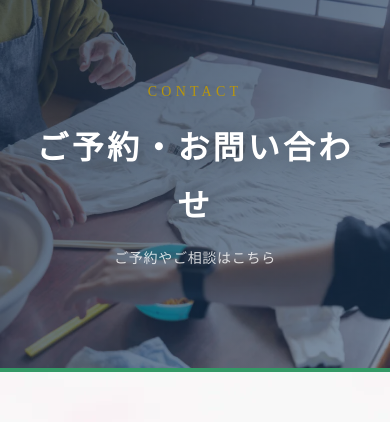
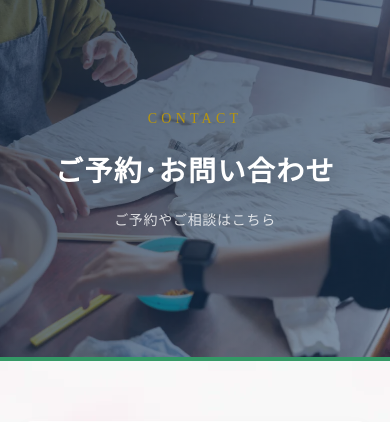
Before and after one commit to gennarikun/indigoart.lp-web.net, a PHP site: page /contact in a window 390 px wide. Shown: the part 61-483 px from the top of the page. Run offline with PHP 8.4, Linux system fonts and the light colour scheme; some libraries are stand-ins or nearby versions.

Commit message:
UI: Update reservation text and fix mobile line wrap on item/contact pages

```diff
--- a/contact/index.php
+++ b/contact/index.php
@@ -16,7 +16,7 @@ include $basePath . 'head-common.php';
   <section class="global-sub-hero" style="background-image: url('../assets/DSC01315-1024x683.webp'); border-bottom: 4px solid #339966;">
     <div class="global-sub-hero-inner">
       <span class="global-sub-hero-en-accent">CONTACT</span>
-      <h1 class="global-sub-hero-ja-main" style="letter-spacing: 0.1em;">ご予約・お問い合わせ</h1>
+      <h1 class="global-sub-hero-ja-main" style="letter-spacing: 0.05em; font-size: clamp(28px, 5vw, 48px);">ご予約･お問い合わせ</h1>
       <p style="color:rgba(255,255,255,0.8); letter-spacing:0.05em; font-size:clamp(14px,1.8vw,18px); margin-top:12px;">ご予約やご相談はこちら</p>
     </div>
   </section>
--- a/footer.php
+++ b/footer.php
@@ -51,10 +51,10 @@
 <section class="cta-section">
   <div class="container fade-in">
     <div class="cta-text">
-      <span style="display:inline-block;">お申込み</span> <span style="display:inline-block;">24時間受け付けております</span>
+      <span style="display:inline-block;">ご予約・お問い合わせ</span> <span style="display:inline-block;">24時間受け付けております</span>
     </div>
     <div class="cta-sub">
-      <span style="display:inline-block;">WEB予約・LINE・</span><span style="display:inline-block;">お電話にてご予約を承ります</span>
+      <span style="display:inline-block;">LINE・メール・</span><span style="display:inline-block;">お電話等にてご予約を承ります</span>
     </div>
     <a href="<?= $basePath ?>contact/" class="btn-cta" style="font-size:18px; padding:20px 48px; line-height: 1.5;">
       <span style="display:inline-block;">お問い合わせもこちら</span> <span style="display:inline-block;">お気軽にご相談ください</span>
--- a/item/index.php
+++ b/item/index.php
@@ -25,7 +25,7 @@ include_once($basePath . 'head-common.php');
   <div class="lp-item-container">
 
     <!-- Tシャツセクション -->
-    <h2 class="lp-sub-section-title lp-sub-fade-up">藍染素材【Tシャツ】</h2>
+    <h2 class="lp-sub-section-title lp-sub-fade-up" style="letter-spacing: 0.05em;">藍染素材【Tシャツ】</h2>
     <div class="lp-item-grid">
 
       <!-- 薄手Tシャツ -->
@@ -93,7 +93,7 @@ include_once($basePath . 'head-common.php');
     </div>
 
     <!-- オプションセクション -->
-    <h2 class="lp-sub-section-title lp-sub-fade-up" style="margin-top: 40px;">藍染素材【オプション】</h2>
+    <h2 class="lp-sub-section-title lp-sub-fade-up" style="margin-top: 40px; letter-spacing: 0.05em;">藍染素材【オプション】</h2>
     <div class="lp-item-grid">
 
       <!-- 手ぬぐい -->
@@ -188,7 +188,7 @@ include_once($basePath . 'head-common.php');
 
     <!-- 料金表セクション -->
     <div class="lp-item-pricing-section fade-in">
-      <h2 class="lp-sub-section-title lp-sub-fade-up">染物体験の料金表</h2>
+      <h2 class="lp-sub-section-title lp-sub-fade-up" style="letter-spacing: 0.05em;">染物体験の料金表</h2>
 
       <div class="lp-item-price-notice-wrap">
         <p>染料は「パミス」「藍」「墨」の3種類からお好きなものをお選びください。</p>
```
